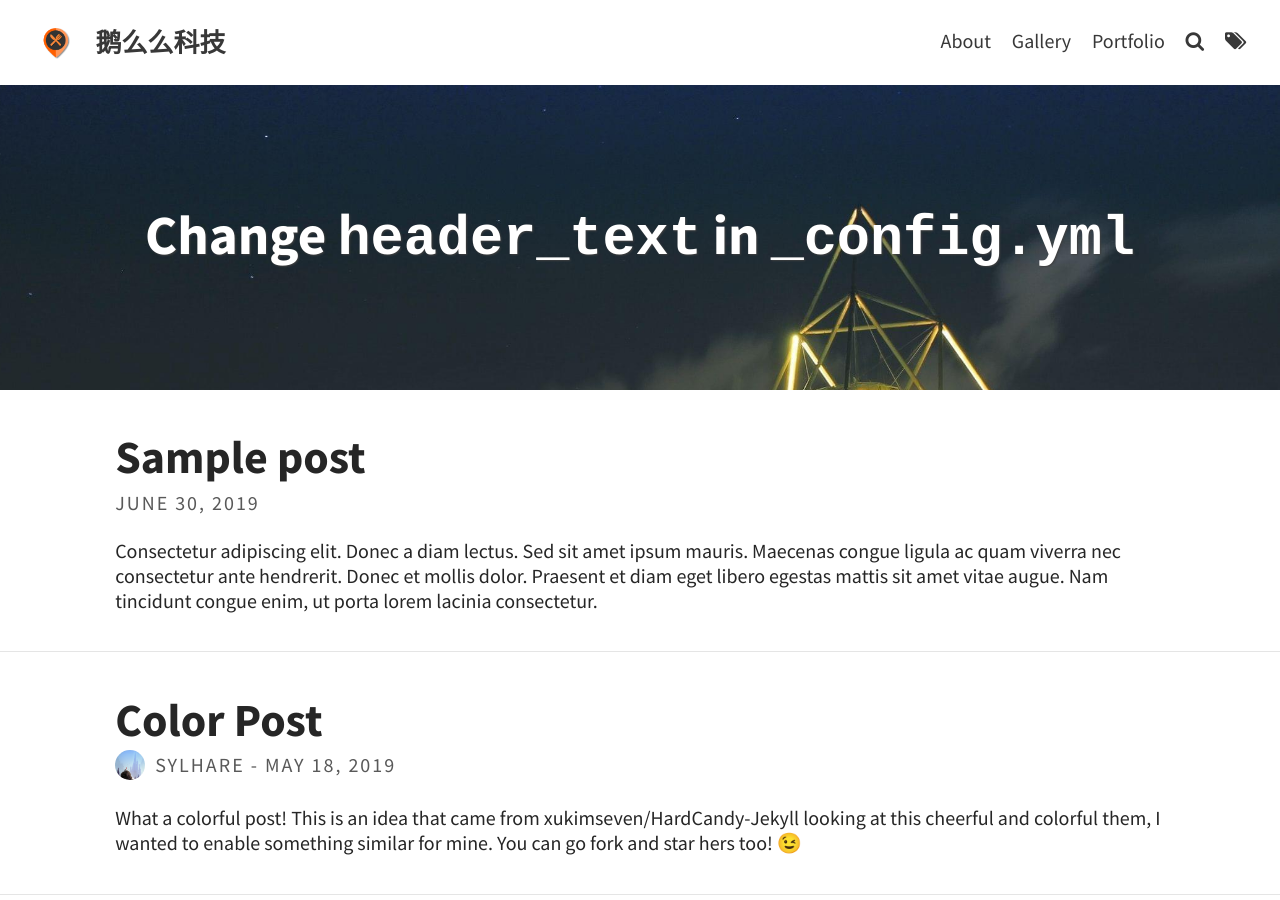
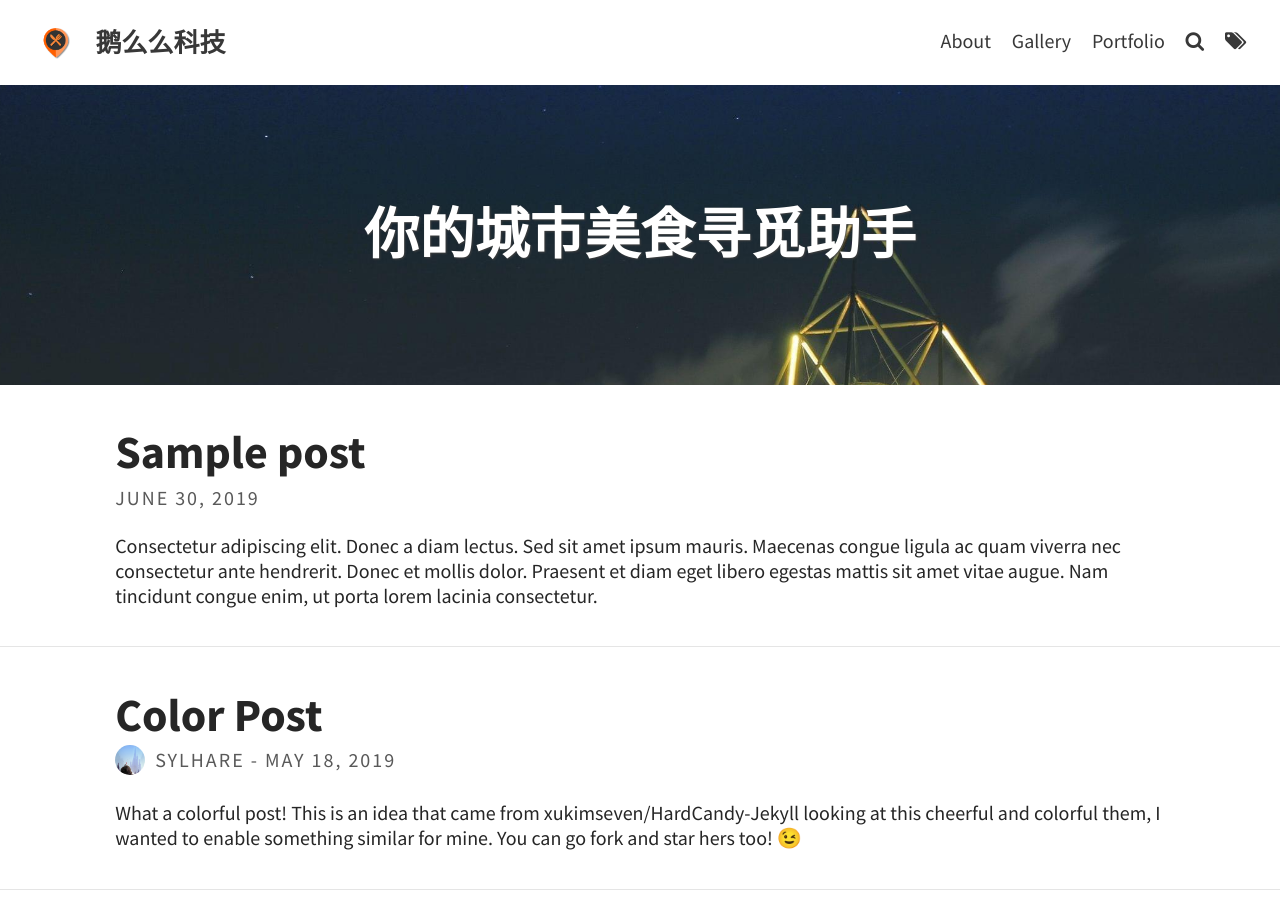
Before and after one commit to nanaezheng/nanae.github.io, a Jekyll site: the page built from index.html, in a window 1280 px wide and 900 px high. Built offline with Jekyll 4.4.1, drawn with Linux system fonts in a browser that asks for light colours; the list of posts is cut into pages by our own code.

Commit message:
Update _config.yml
header

```diff
--- a/_config.yml
+++ b/_config.yml
@@ -9,7 +9,7 @@ avatar: assets/img/triangle.png                         # Empty for no avatar in
 favicon: assets/favicon.ico                             # Icon displayed in the tab
 
 # Header and footer text
-header_text:   # Change Blog header text
+header_text: 你的城市美食寻觅助手  # Change Blog header text
 header_feature_image: assets/img/pexels/triangular.jpeg
 footer_text: >
   Copyright © 2020 鹅么么科技 版权所有 （粤ICP备20033703号）
```
